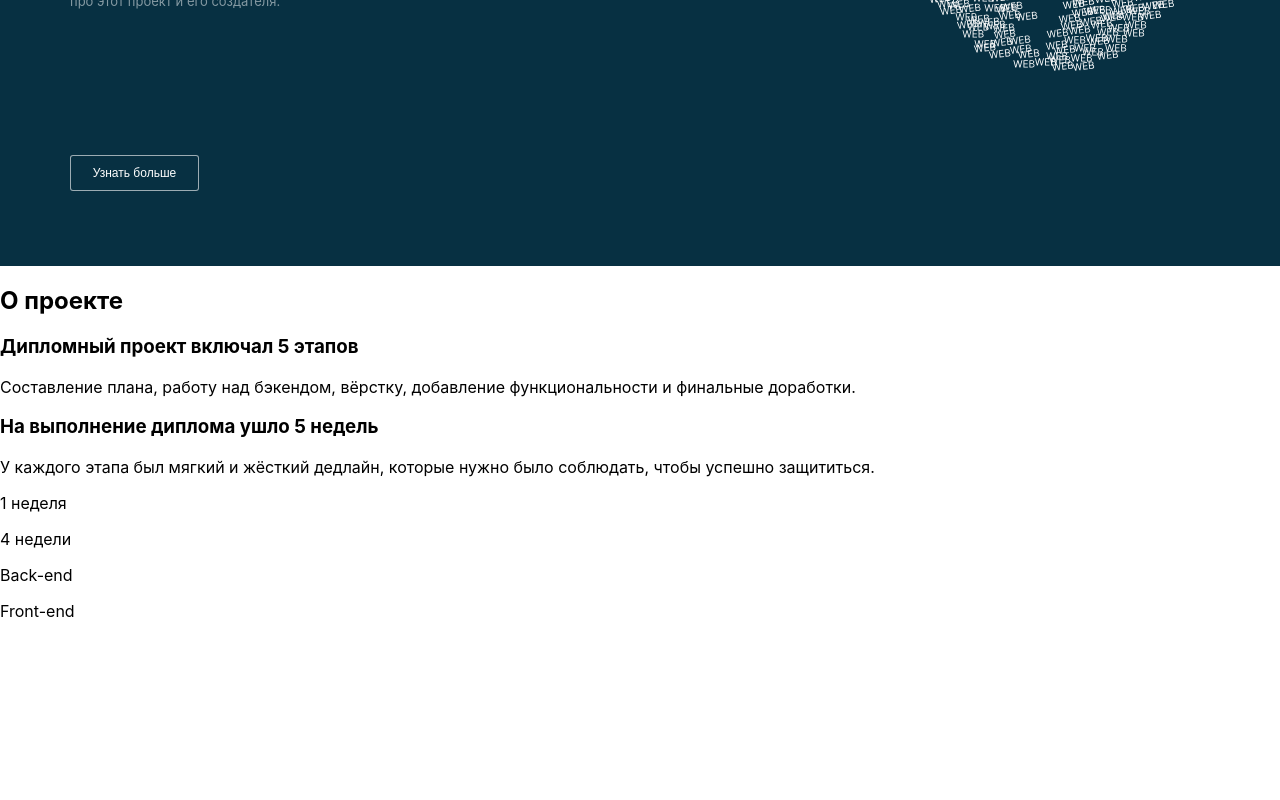
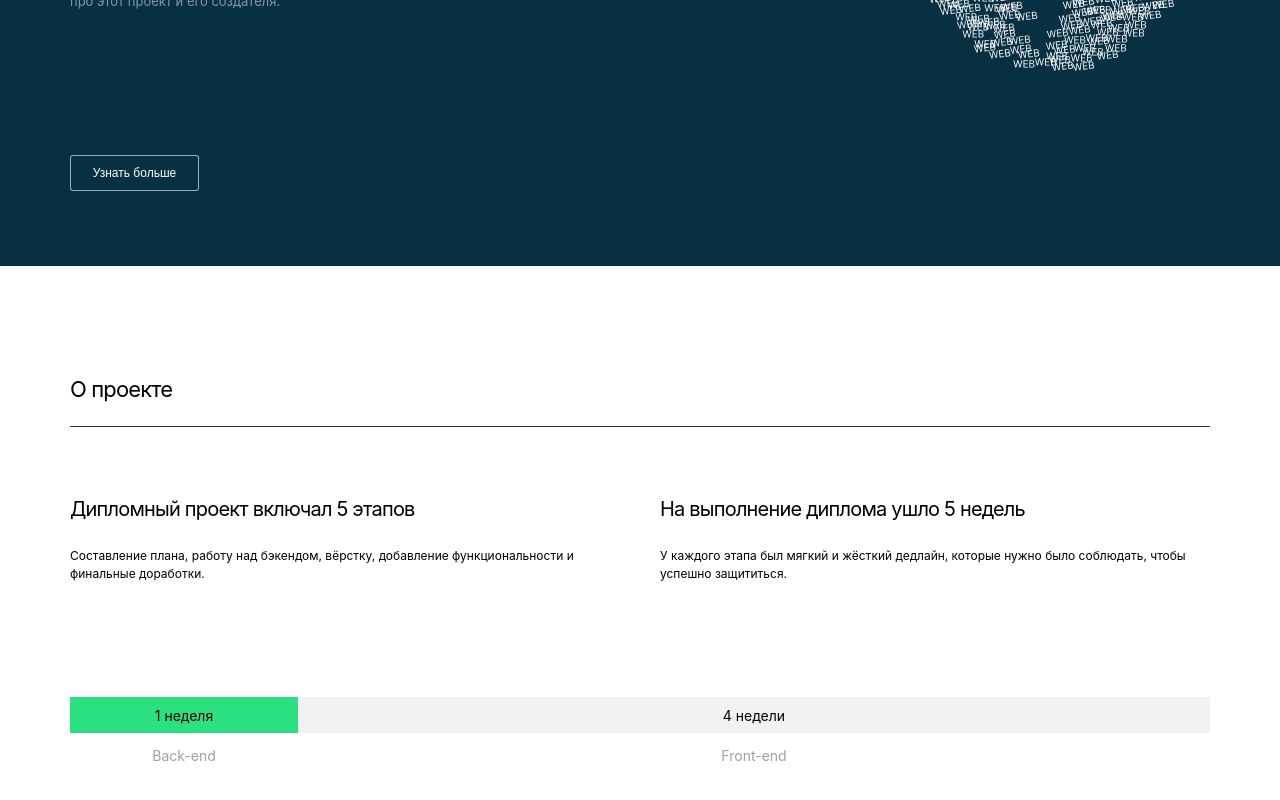
Before and after one commit to KatyaTopchieva/movies-explorer-frontend, a React (Create React App) app: page / in a window 1280 px wide. Shown: the part 378-1178 px from the top of the page. Before the commit the page ends 1015 px from the top, so only its background shows below. Built offline with nearby package versions, Linux system fonts and the light colour scheme.

Commit message:
"feat: add AboutProject"

```diff
--- a/src/components/AboutProject/AboutProject.css
+++ b/src/components/AboutProject/AboutProject.css
@@ -0,0 +1,158 @@
+.about-project {
+	width: 100%;
+	height: max-content;
+}
+
+.about-project__title {
+	font-weight: 400;
+	font-size: 18px;
+	line-height: 22px;
+	letter-spacing: -0.04em;
+	color: #000;
+	padding: 0 0 28px;
+	margin: 70px 18px 0;
+	border-bottom: 1px solid rgba(0, 0, 0, .8);
+}
+
+.about-project__container {
+	display: grid;
+	margin: 0 18px;
+}
+
+.about-project__subtitle {
+	font-weight: 400;
+	font-size: 18px;
+	line-height: 22px;
+	letter-spacing: -0.04em;
+	color: #000;
+	margin: 60px 0 0;
+}
+
+.about-project__description {
+	font-weight: 400;
+	font-size: 11px;
+	line-height: 16px;
+	color: #000;
+	margin: 16px 0 -4px;
+}
+
+.about-project__duration {
+	display: grid;
+	grid-template-columns: 100px 1fr;
+	grid-template-rows: 35px 13px;
+	row-gap: 14px;
+	height: 58px;
+	margin: 64px 0 70px;
+	padding: 0 18px;
+}
+
+.about-project__duration-line {
+	width: 100%;
+	font-weight: 400;
+	font-size: 11px;
+	line-height: 13px;
+	text-align: center;
+	margin: 0;
+}
+
+.about-project__duration-line_backend {
+	display: flex;
+	flex-direction: column;
+	align-items: center;
+	justify-content: center;
+	height: 100%;
+	background: #000;
+	color: #FFF;
+}
+
+.about-project__duration-line_frontend {
+	display: flex;
+	flex-direction: column;
+	align-items: center;
+	justify-content: center;
+	height: 100%;
+	width: auto;
+	background: #F2F2F2;
+	color: #000;
+}
+
+.about-project__duration-text {
+	font-weight: 400;
+	font-size: 11px;
+	line-height: 13px;
+	text-align: center;
+	color: #A0A0A0;
+	margin: 0;
+}
+
+@media (min-width: 768px) {
+	.about-project__title {
+		font-size: 22px;
+		line-height: 27px;
+		padding: 0 0 23px;
+		margin: 90px 50px 0;
+	}
+
+	.about-project__container {
+		grid-template-rows: 48px 54px;
+		grid-template-columns: 1fr 1fr;
+		grid-auto-flow: column;
+		row-gap: 22px;
+		column-gap: 30px;
+		margin: 70px 50px 0;
+	}
+
+	.about-project__subtitle {
+		font-size: 20px;
+		line-height: 24px;
+		margin: 0;
+	}
+
+	.about-project__description {
+		font-size: 12px;
+		line-height: 18px;
+		margin: 0;
+	}
+
+	.about-project__duration {
+		grid-template-columns: 140px 1fr;
+		grid-template-rows: 36px 13px;
+		margin: 93px 0 90px;
+		padding: 0 50px 0;
+	}
+
+	.about-project__duration-line {
+		font-size: 14px;
+		line-height: 17px;
+	}
+
+	.about-project__duration-line_backend {
+		background: #2BE080;
+		color: #000;
+	}
+
+	.about-project__duration-text {
+		font-size: 14px;
+		line-height: 17px;
+	}
+}
+
+@media (min-width: 1023px) {
+	.about-project__title {
+		margin: 110px 70px 0;
+	}
+
+	.about-project__container {
+		grid-template-rows: 24px 40px;
+		row-gap: 26px;
+		column-gap: 40px;
+		margin: 70px 70px 0;
+	}
+
+	.about-project__duration {
+		margin: 110px 0;
+		padding: 0 70px 0;
+		grid-template-columns: 228px 1fr;
+		grid-template-rows: 36px 17px;
+	}
+}
--- a/src/components/AboutProject/AboutProject.js
+++ b/src/components/AboutProject/AboutProject.js
@@ -5,18 +5,18 @@ function AboutProject() {
       <section className="about-project" id="about-project">
         <h2 className="about-project__title">О проекте</h2>
         <div className="about-project__container">
-          <h3 className="about-project__description-title">Дипломный проект включал 5 этапов</h3>
+          <h3 className="about-project__subtitle">Дипломный проект включал 5 этапов</h3>
           <p className="about-project__description">Составление плана, работу над бэкендом, вёрстку,
           добавление функциональности и финальные доработки.</p>
-          <h3 className="about-project__description-title">На выполнение диплома ушло 5 недель</h3>
+          <h3 className="about-project__subtitle">На выполнение диплома ушло 5 недель</h3>
           <p className="about-project__description">У каждого этапа был мягкий и жёсткий дедлайн, которые
           нужно было соблюдать, чтобы успешно защититься.</p>
         </div>
         <div className="about-project__duration">
-          <p className="about-project__duration-diagram about-project__duration-diagram_backend">1 неделя</p>
-          <p className="about-project__duration-diagram about-project__duration-diagram_frontend">4 недели</p>
-          <p className="about-project__duration-stage-name">Back-end</p>
-          <p className="about-project__duration-stage-name">Front-end</p>
+          <p className="about-project__duration-line about-project__duration-line_backend">1 неделя</p>
+          <p className="about-project__duration-line about-project__duration-line_frontend">4 недели</p>
+          <p className="about-project__duration-text">Back-end</p>
+          <p className="about-project__duration-text">Front-end</p>
         </div>
       </section>
     )
--- a/src/components/App/App.css
+++ b/src/components/App/App.css
@@ -1,5 +1,6 @@
 .app {
     font-family: 'Inter', Arial, sans-serif;
+    font-style: normal;
     display: flex;
     flex-direction: column;
     background-color: #FFFFFF;
--- a/src/components/Login/Login.css
+++ b/src/components/Login/Login.css
@@ -15,7 +15,6 @@
   }
 
   .login__title {
-    font-style: normal;
     font-weight: 500;
     font-size: 24px;
     line-height: 29px;
@@ -35,7 +34,6 @@
   }
 
   .login__label {
-    font-style: normal;
     font-weight: 400;
     font-size: 10px;
     line-height: 12px;
@@ -44,7 +42,6 @@
   }
 
   .login__input {
-    font-style: normal;
     font-weight: 500;
     font-size: 14px;
     line-height: 17px;
@@ -63,7 +60,6 @@
   }
 
   .login__input-error {
-    font-style: normal;
     font-weight: 400;
     font-size: 10px;
     line-height: 12px;
@@ -72,7 +68,6 @@
   }
 
   .login__button {
-    font-style: normal;
     font-size: 12px;
     line-height: 14.5px;
     font-weight: 500;
@@ -92,7 +87,6 @@
   }
 
   .login__login-sign {
-    font-style: normal;
     font-size: 12px;
     line-height: 14.5px;
     text-align: center;
--- a/src/components/NavTab/NavTab.css
+++ b/src/components/NavTab/NavTab.css
@@ -1,6 +1,6 @@
 .navtab {
-  width: 100%;
-  margin: 0;
+ 	width: 100%;
+ 	margin: 0;
 	display: flex;
 	flex-direction: column;
 	align-items: center;
@@ -20,14 +20,13 @@
 	background: #E8E8E8;
 	border-radius: 6px;
 	display: flex;
-  align-items: center;
-  justify-content: center;
+	align-items: center;
+	justify-content: center;
 	width: 82px;
 	height: 26px;
 }
 
 .navtab__link {
-	font-style: normal;
 	font-weight: 500;
 	font-size: 10px;
 	line-height: 16px;
@@ -65,7 +64,6 @@
 
 	.navtab__button-link {
 		display: inline-block;
-		font-style: normal;
 		font-weight: 500;
 		font-size: 12px;
 		line-height: 16px;
--- a/src/components/Navigation/Navigation.css
+++ b/src/components/Navigation/Navigation.css
@@ -12,7 +12,6 @@
 }
 
 .navigation__link_unlogged {
-	font-style: normal;
 	font-weight: 500;
 	font-size: 10px;
 	line-height: 16px;
--- a/src/components/Promo/Promo.css
+++ b/src/components/Promo/Promo.css
@@ -4,7 +4,7 @@
 	align-items: center;
 	background: #F5F5F5;
 	border-radius: 10px;
-	margin: 14px;
+	margin: 14px 14px 0;
 }
 
 .promo__image {
--- a/src/components/Register/Register.css
+++ b/src/components/Register/Register.css
@@ -15,8 +15,6 @@
   }
 
   .register__title {
-    font-family: 'Inter', Arial, Helvetica, sans-serif;
-    font-style: normal;
     font-weight: 500;
     font-size: 24px;
     line-height: 29px;
@@ -36,8 +34,6 @@
   }
 
   .register__label {
-    font-family: 'Inter', Arial, Helvetica, sans-serif;
-    font-style: normal;
     font-weight: 400;
     font-size: 10px;
     line-height: 12px;
@@ -46,8 +42,6 @@
   }
 
   .register__input {
-    font-family: 'Inter', Arial, Helvetica, sans-serif;
-    font-style: normal;
     font-weight: 500;
     font-size: 14px;
     line-height: 17px;
@@ -66,7 +60,6 @@
   }
 
   .register__input-error {
-    font-style: normal;
     font-weight: 400;
     font-size: 10px;
     line-height: 12px;
@@ -75,7 +68,6 @@
   }
 
   .register__button {
-    font-style: normal;
     font-size: 12px;
     line-height: 14.5px;
     font-weight: 500;
@@ -95,7 +87,6 @@
   }
 
   .register__login-sign {
-    font-style: normal;
     font-size: 12px;
     line-height: 14.5px;
     text-align: center;
```
